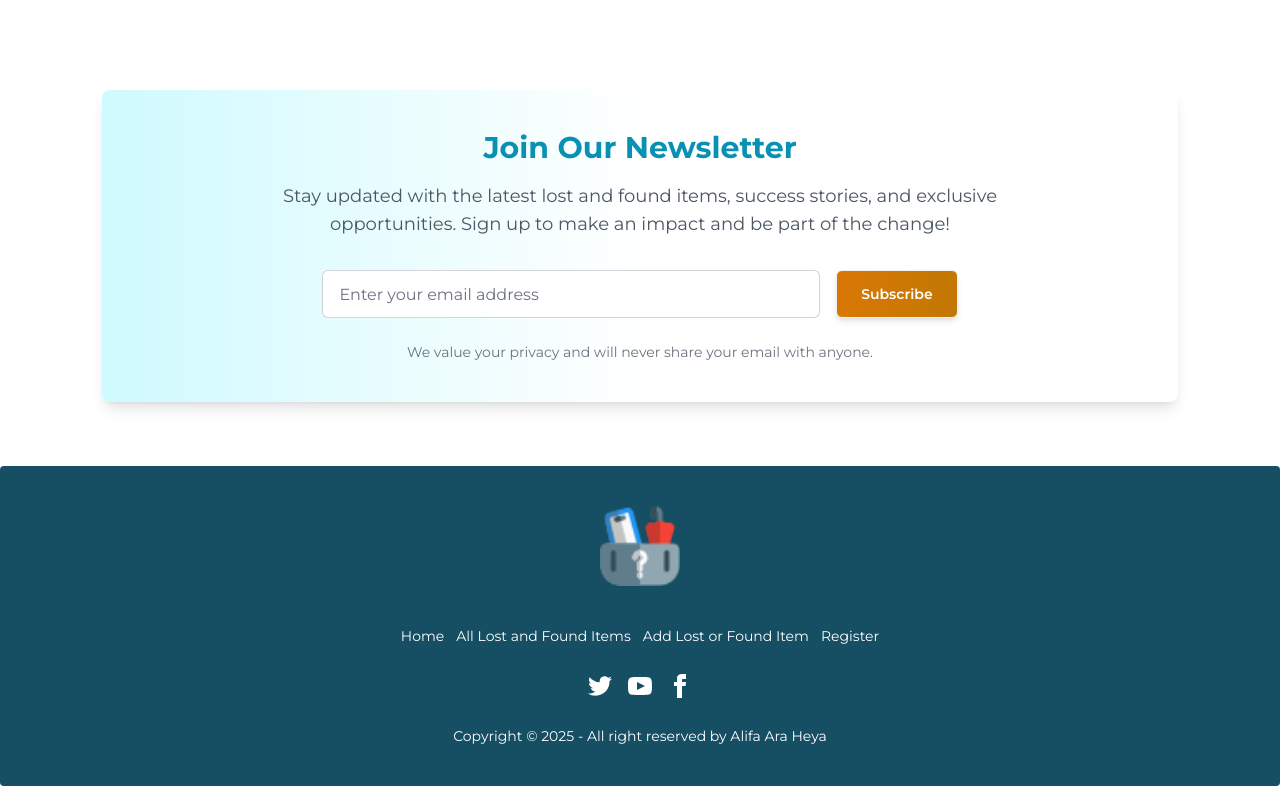
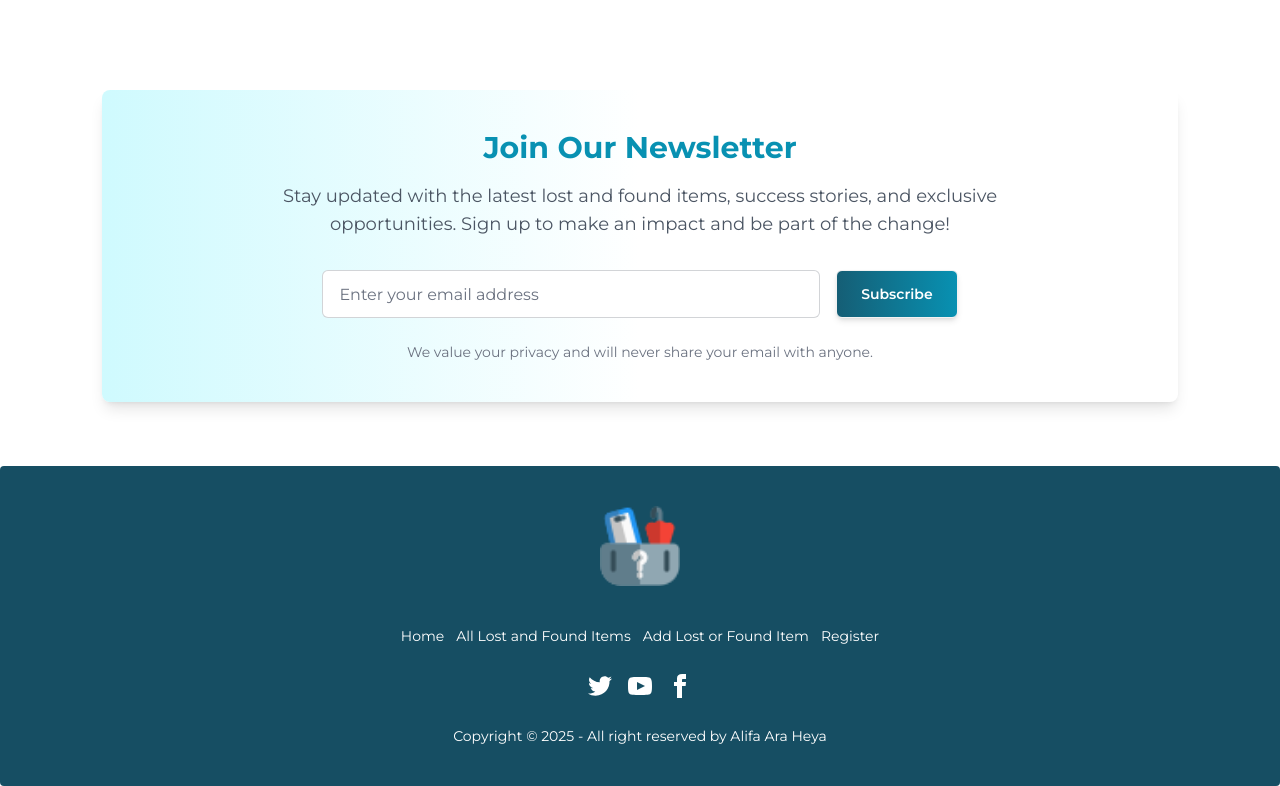
Before and after one commit to alifa-ara-heya/where-is-it, a React (Vite) app in the folder where-is-it-client/: page / in a window 1280 px wide. Shown: the part 2518-3304 px from the top of the page. Built offline with nearby package versions, Linux system fonts and the light colour scheme; no server answers.

Commit message:
changed button color

```diff
--- a/where-is-it-client/src/components/Newsletter.jsx
+++ b/where-is-it-client/src/components/Newsletter.jsx
@@ -18,7 +18,7 @@ const Newsletter = () => {
                 />
                 <button
                     type="submit"
-                    className="btn bg-gradient-to-r from-amber-600 to-yellow-500 text-white px-6 py-3 rounded-md shadow-md hover:shadow-lg hover:bg-amber-700 transition duration-300"
+                    className="btn bg-gradient-to-r from-cyan-800 to-cyan-600 text-white px-6 py-3 rounded-md shadow-md hover:shadow-lg hover:bg-amber-700 transition duration-300"
                 >
                     Subscribe
                 </button>
```
